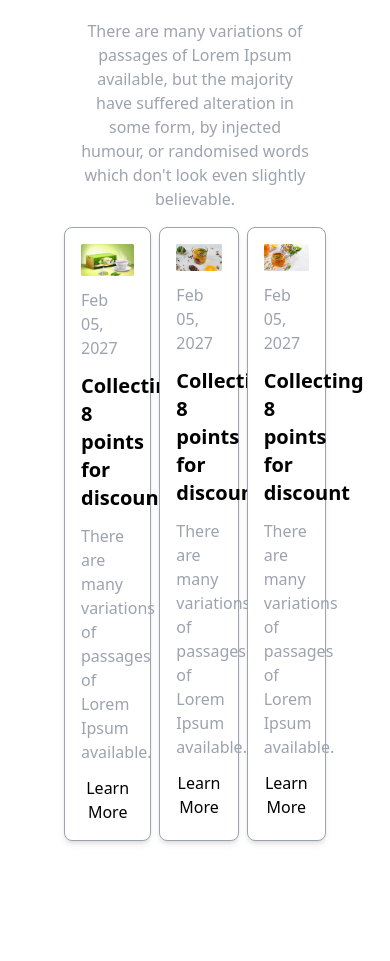
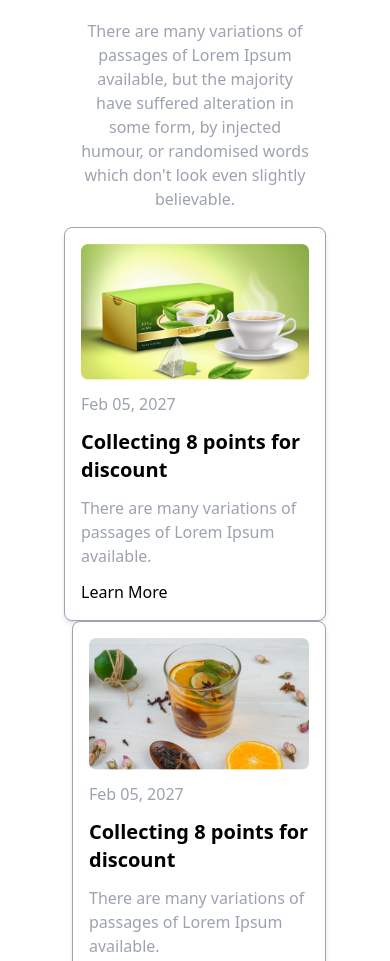
Before and after one commit to fouzia65/tea-house-website, a plain HTML site: page index.html in a window 390 px wide. Shown: the part 5060-6021 px from the top of the page. Drawn offline with nearby package versions, Linux system fonts and the light colour scheme.

Commit message:
second commit

```diff
--- a/index.html
+++ b/index.html
@@ -201,7 +201,7 @@
           some form, by injected humour, or randomised words which don't look even slightly believable. </p>
       </div>
       <!-- card  -->
-      <div class="space-x-2 grid grid-cols-3">
+      <div class="space-x-2 grid  grid-cols-1 lg:grid-cols-3">
         <!-- card-1  -->
         <div class="space-y-3 border border-gray-400 p-4 bg-white shadow-md rounded-lg">
           <img src="./image/news-1.png" alt="">
```
